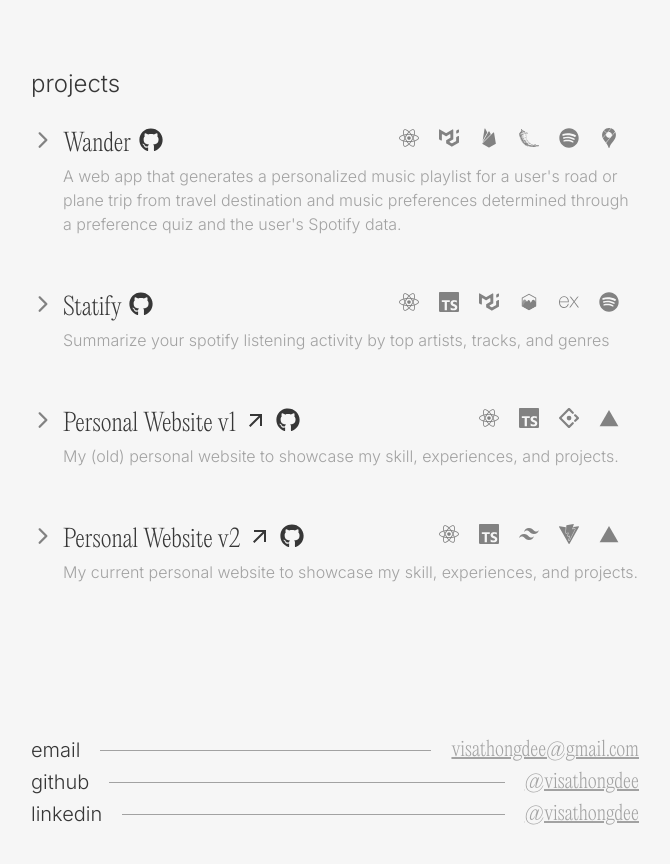
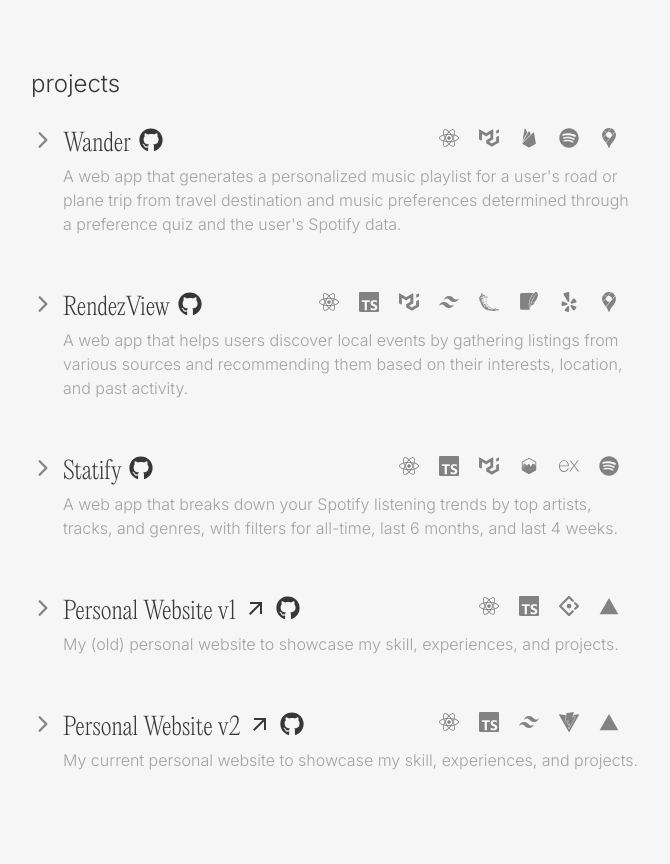
Before and after one commit to visathongdee/personal-website-v2, a React (Vite) app: page / in a window 1280 px wide. Shown: the part 1640-2504 px from the top of the page, without its empty margins (305-975 px from the left). Built offline with nearby package versions, Linux system fonts and the light colour scheme.

Commit message:
Added rendezview to projects

```diff
--- a/src/components/projects.tsx
+++ b/src/components/projects.tsx
@@ -1,5 +1,5 @@
 import { useState, type ReactElement } from "react";
-import { FaGithub, FaReact, FaSpotify } from "react-icons/fa";
+import { FaGithub, FaReact, FaSpotify, FaYelp } from "react-icons/fa";
 import {
   SiMui,
   SiGooglemaps,
@@ -8,6 +8,7 @@ import {
   SiVite,
   SiExpress,
   SiFlask,
+  SiSqlite,
 } from "react-icons/si";
 import { IoLogoFirebase, IoLogoVercel } from "react-icons/io5";
 import { RiTailwindCssFill } from "react-icons/ri";
@@ -18,6 +19,7 @@ import wanderImage from "../assets/pictures/wanderBorder.png";
 import statifyImage from "../assets/pictures/statifyBorderSixMonths.png";
 import portfolioV1Image from "../assets/pictures/portfolioV1.png";
 import portfolioV2Image from "../assets/pictures/portfolioV2.png";
+import rendezviewImage from "../assets/pictures/rendezview.png";
 
 export const Projects = () => {
   const [expandedIndex, setExpandedIndex] = useState<number | null>(null);
@@ -43,8 +45,26 @@ export const Projects = () => {
         { icon: <FaReact />, name: "ReactJS" },
         { icon: <SiMui />, name: "Materials UI" },
         { icon: <IoLogoFirebase />, name: "Firebase" },
+        { icon: <FaSpotify />, name: "Spotify API" },
+        { icon: <SiGooglemaps />, name: "Google Maps API" },
+      ],
+    },
+    {
+      name: "RendezView",
+      nameStyling:
+        "hover:underline underline-offset-4 decoration-dotted decoration-sky-400 transition duration-300 hover:-translate-y-0.5",
+      description:
+        "A web app that helps users discover local events by gathering listings from various sources and recommending them based on their interests, location, and past activity.",
+      githubLink: "https://github.com/goodvid/rendezview/",
+      picture: rendezviewImage,
+      skills: [
+        { icon: <FaReact />, name: "ReactJS" },
+        { icon: <SiTypescript />, name: "Typescript" },
+        { icon: <SiMui />, name: "Material UI" },
+        { icon: <RiTailwindCssFill />, name: "TailwindCSS" },
         { icon: <SiFlask />, name: "Flask" },
-        { icon: <FaSpotify />, name: "Spotify API" },
+        { icon: <SiSqlite />, name: "SQLite" },
+        { icon: <FaYelp />, name: "Yelp API" },
         { icon: <SiGooglemaps />, name: "Google Maps API" },
       ],
     },
@@ -53,7 +73,7 @@ export const Projects = () => {
       nameStyling:
         "hover:underline underline-offset-4 decoration-wavy decoration-green-500 transition duration-300 hover:-translate-y-0.5",
       description:
-        "Summarize your spotify listening activity by top artists, tracks, and genres",
+        "A web app that breaks down your Spotify listening trends by top artists, tracks, and genres, with filters for all-time, last 6 months, and last 4 weeks.",
       githubLink: "https://github.com/visathongdee/statify",
       picture: statifyImage,
       skills: [
```
Also changed, not shown: 1 other file (tests, documents, lock files or other folders).
